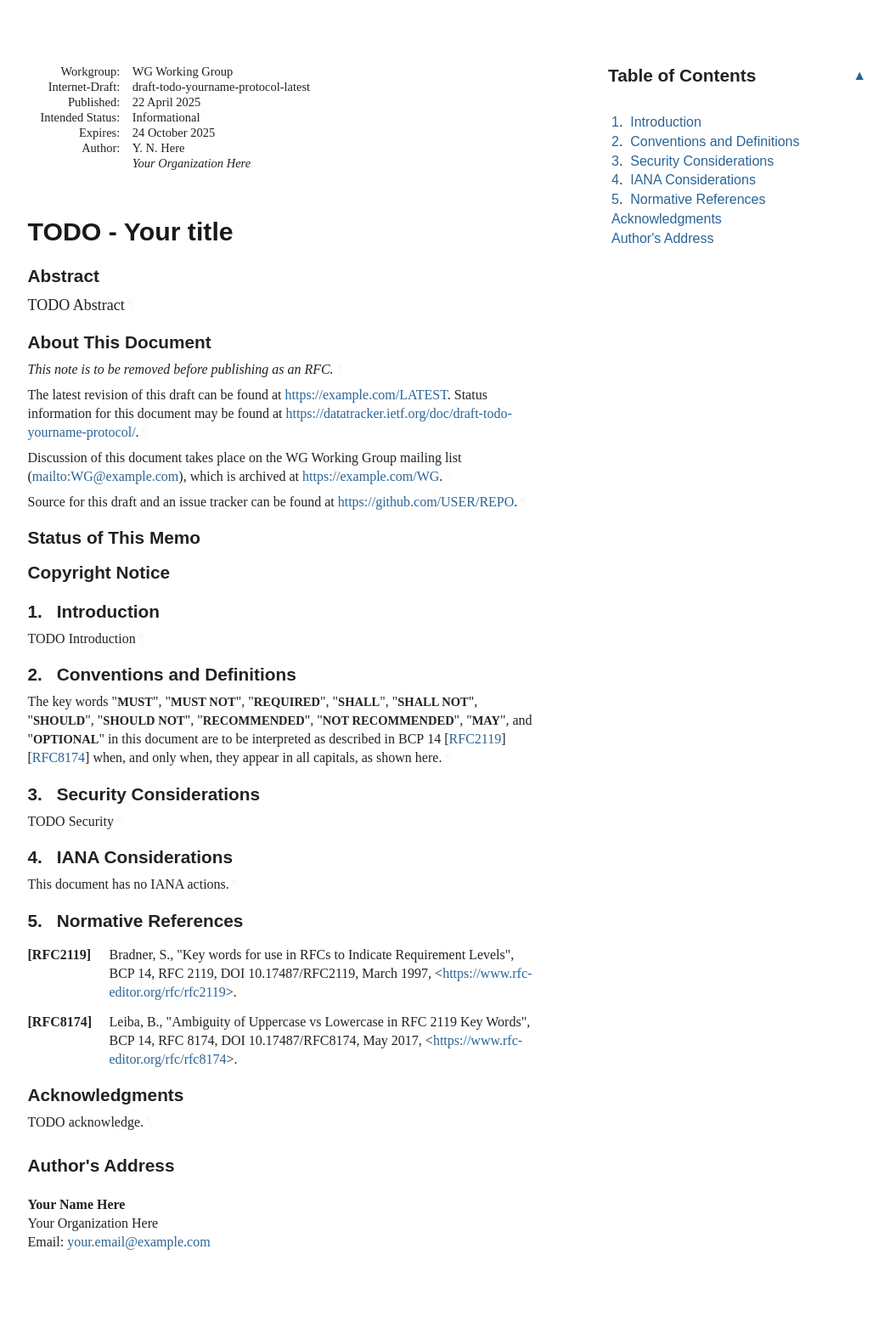
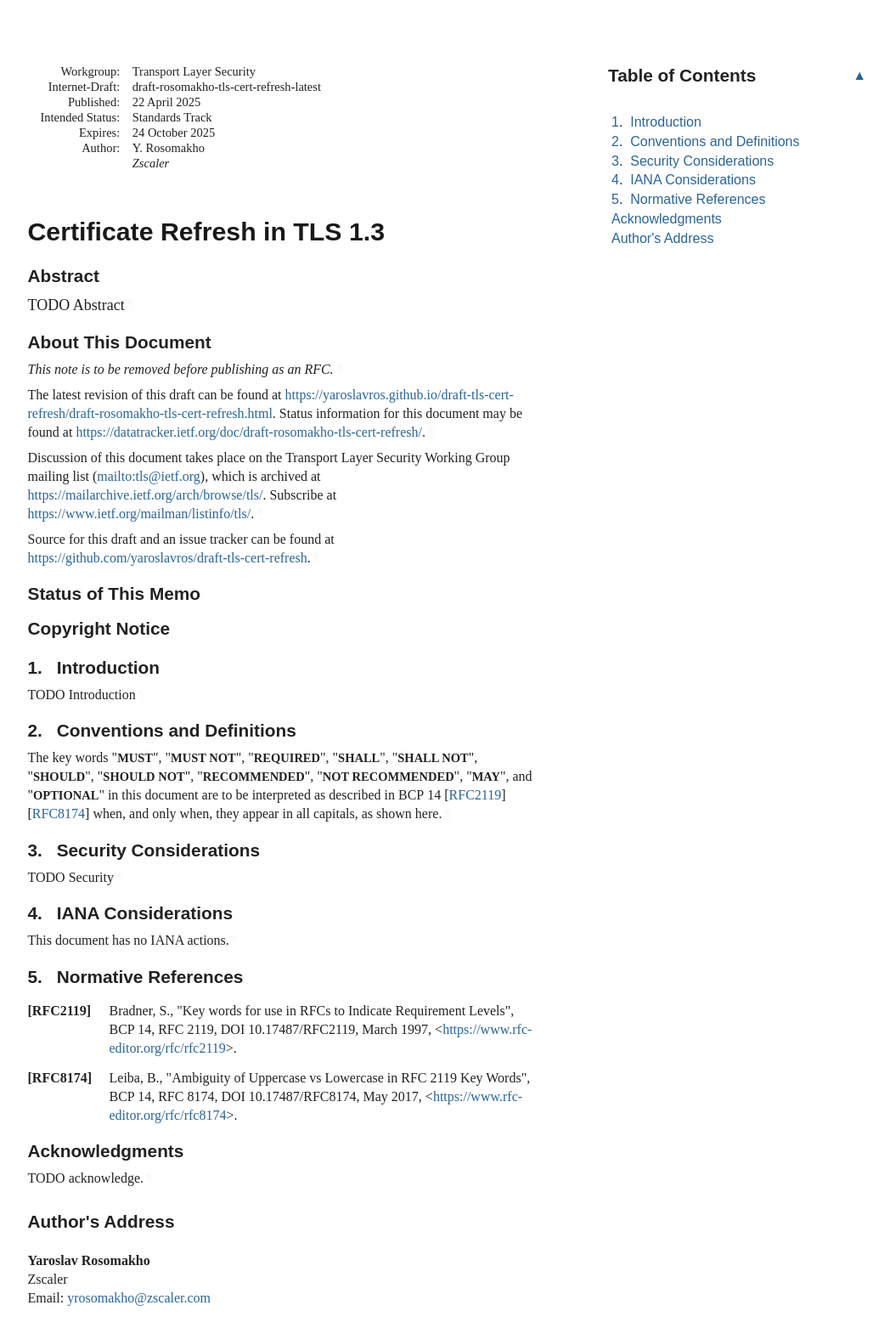
Before and after one commit to yaroslavros/draft-tls-cert-update, a plain HTML site: page draft-rosomakho-tls-cert-refresh.html in a window 1280 px wide. Shown: the whole page at 85% size, without its empty margins (92-1140 px from the left). Drawn offline with Linux system fonts and the light colour scheme; a web font is replaced by a local one.

Commit message:
Script updating gh-pages from aad36b7. [ci skip]

```diff
--- a/draft-todo-yourname-protocol.html
+++ b/draft-rosomakho-tls-cert-refresh.html
@@ -4,16 +4,13 @@
 <meta charset="utf-8">
 <meta content="Common,Latin" name="scripts">
 <meta content="initial-scale=1.0" name="viewport">
-<title>TODO - Your title</title>
-<meta content="Your Name Here" name="author">
+<title>Certificate Refresh in TLS 1.3</title>
+<meta content="Yaroslav Rosomakho" name="author">
 <meta content="
        TODO Abstract
     " name="description">
 <meta content="xml2rfc 3.28.1" name="generator">
-<meta content="next generation" name="keyword">
-<meta content="unicorn" name="keyword">
-<meta content="sparkling distributed ledger" name="keyword">
-<meta content="draft-todo-yourname-protocol-latest" name="ietf.draft">
+<meta content="draft-rosomakho-tls-cert-refresh-latest" name="ietf.draft">
 <!-- Generator version information:
   xml2rfc 3.28.1
     Python 3.12.10
@@ -29,7 +26,7 @@
     setuptools 70.3.0
     wcwidth 0.2.13
 -->
-<link href="draft-todo-yourname-protocol.xml" rel="alternate" type="application/rfc+xml">
+<link href="draft-rosomakho-tls-cert-refresh.xml" rel="alternate" type="application/rfc+xml">
 <link href="#copyright" rel="license">
 <style type="text/css">@font-face {
   font-family: 'Lora';
@@ -1045,11 +1042,11 @@ svg :is([fill="white"], [fill^="#fff"]) {
 <table class="ears">
 <thead><tr>
 <td class="left">Internet-Draft</td>
-<td class="center">TODO - Abbreviation</td>
+<td class="center">Certificate Refresh in TLS 1.3</td>
 <td class="right">April 2025</td>
 </tr></thead>
 <tfoot><tr>
-<td class="left">Here</td>
+<td class="left">Rosomakho</td>
 <td class="center">Expires 24 October 2025</td>
 <td class="right">[Page]</td>
 </tr></tfoot>
@@ -1058,27 +1055,27 @@ svg :is([fill="white"], [fill^="#fff"]) {
 <div id="internal-metadata" class="document-information">
 <dl id="identifiers">
 <dt class="label-workgroup">Workgroup:</dt>
-<dd class="workgroup">WG Working Group</dd>
+<dd class="workgroup">Transport Layer Security</dd>
 <dt class="label-internet-draft">Internet-Draft:</dt>
-<dd class="internet-draft">draft-todo-yourname-protocol-latest</dd>
+<dd class="internet-draft">draft-rosomakho-tls-cert-refresh-latest</dd>
 <dt class="label-published">Published:</dt>
 <dd class="published">
 <time datetime="2025-04-22" class="published">22 April 2025</time>
     </dd>
 <dt class="label-intended-status">Intended Status:</dt>
-<dd class="intended-status">Informational</dd>
+<dd class="intended-status">Standards Track</dd>
 <dt class="label-expires">Expires:</dt>
 <dd class="expires"><time datetime="2025-10-24">24 October 2025</time></dd>
 <dt class="label-authors">Author:</dt>
 <dd class="authors">
 <div class="author">
-      <div class="author-name">Y. N. Here</div>
-<div class="org">Your Organization Here</div>
+      <div class="author-name">Y. Rosomakho</div>
+<div class="org">Zscaler</div>
 </div>
 </dd>
 </dl>
 </div>
-<h1 id="title">TODO - Your title</h1>
+<h1 id="title">Certificate Refresh in TLS 1.3</h1>
 <section id="section-abstract">
       <h2 id="abstract"><a href="#abstract" class="selfRef">Abstract</a></h2>
 <p id="section-abstract-1">TODO Abstract<a href="#section-abstract-1" class="pilcrow">¶</a></p>
@@ -1089,14 +1086,15 @@ svg :is([fill="white"], [fill^="#fff"]) {
       </h2>
 <p id="section-note.1-1">This note is to be removed before publishing as an RFC.<a href="#section-note.1-1" class="pilcrow">¶</a></p>
 <p id="section-note.1-2">
-        The latest revision of this draft can be found at <span><a href="https://example.com/LATEST">https://example.com/LATEST</a></span>.
-        Status information for this document may be found at <span><a href="https://datatracker.ietf.org/doc/draft-todo-yourname-protocol/">https://datatracker.ietf.org/doc/draft-todo-yourname-protocol/</a></span>.<a href="#section-note.1-2" class="pilcrow">¶</a></p>
+        The latest revision of this draft can be found at <span><a href="https://yaroslavros.github.io/draft-tls-cert-refresh/draft-rosomakho-tls-cert-refresh.html">https://yaroslavros.github.io/draft-tls-cert-refresh/draft-rosomakho-tls-cert-refresh.html</a></span>.
+        Status information for this document may be found at <span><a href="https://datatracker.ietf.org/doc/draft-rosomakho-tls-cert-refresh/">https://datatracker.ietf.org/doc/draft-rosomakho-tls-cert-refresh/</a></span>.<a href="#section-note.1-2" class="pilcrow">¶</a></p>
 <p id="section-note.1-3">
         Discussion of this document takes place on the
-        WG Working Group mailing list (<span><a href="mailto:WG@example.com">mailto:WG@example.com</a></span>),
-        which is archived at <span><a href="https://example.com/WG">https://example.com/WG</a></span>.<a href="#section-note.1-3" class="pilcrow">¶</a></p>
+        Transport Layer Security Working Group mailing list (<span><a href="mailto:tls@ietf.org">mailto:tls@ietf.org</a></span>),
+        which is archived at <span><a href="https://mailarchive.ietf.org/arch/browse/tls/">https://mailarchive.ietf.org/arch/browse/tls/</a></span>.
+        Subscribe at <span><a href="https://www.ietf.org/mailman/listinfo/tls/">https://www.ietf.org/mailman/listinfo/tls/</a></span>.<a href="#section-note.1-3" class="pilcrow">¶</a></p>
 <p id="section-note.1-4">Source for this draft and an issue tracker can be found at
-        <span><a href="https://github.com/USER/REPO">https://github.com/USER/REPO</a></span>.<a href="#section-note.1-4" class="pilcrow">¶</a></p>
+        <span><a href="https://github.com/yaroslavros/draft-tls-cert-refresh">https://github.com/yaroslavros/draft-tls-cert-refresh</a></span>.<a href="#section-note.1-4" class="pilcrow">¶</a></p>
 </section>
 <div id="status-of-memo">
 <section id="section-boilerplate.1">
@@ -1237,11 +1235,11 @@ appear in all capitals, as shown here.<a href="#section-2-1" class="pilcrow">¶<
 <a href="#name-authors-address" class="section-name selfRef">Author's Address</a>
       </h2>
 <address class="vcard">
-        <div dir="auto" class="left"><span class="fn nameRole">Your Name Here</span></div>
-<div dir="auto" class="left"><span class="org">Your Organization Here</span></div>
+        <div dir="auto" class="left"><span class="fn nameRole">Yaroslav Rosomakho</span></div>
+<div dir="auto" class="left"><span class="org">Zscaler</span></div>
 <div class="email">
 <span>Email:</span>
-<a href="mailto:your.email@example.com" class="email">your.email@example.com</a>
+<a href="mailto:yrosomakho@zscaler.com" class="email">yrosomakho@zscaler.com</a>
 </div>
 </address>
 </section>
```
Also changed, not shown: draft-rosomakho-tls-cert-refresh.txt (renamed from draft-todo-yourname-protocol.txt, +17 -15 lines), index.html (+4 -4 lines).
